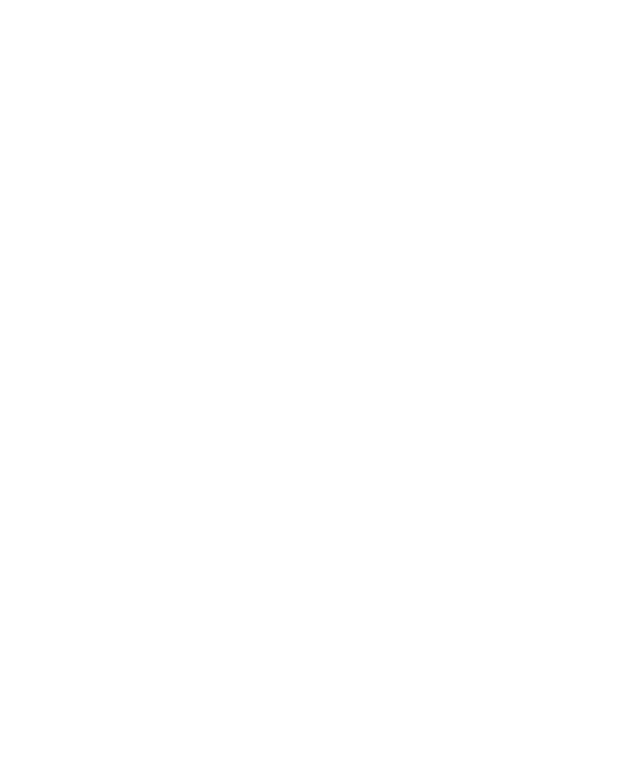
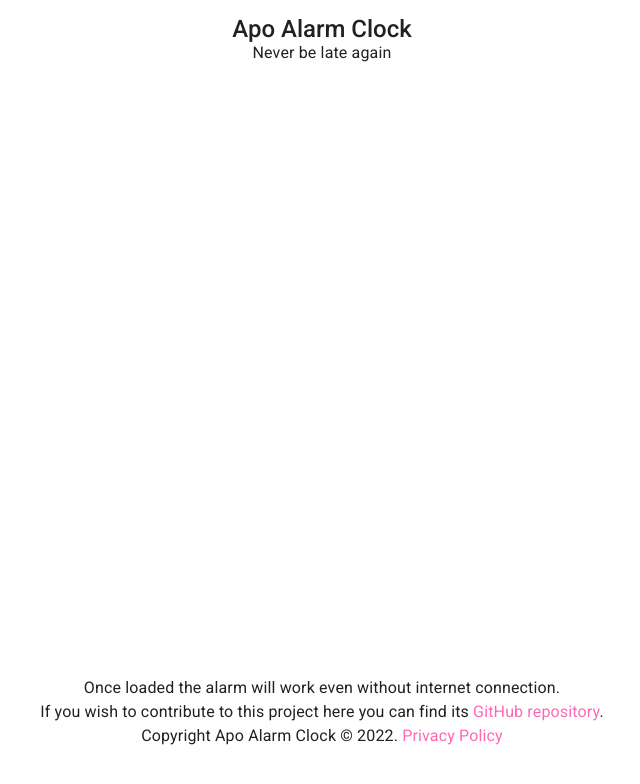
Before and after one commit to Yashmerino/apo-alarm-clock, a React (Create React App) app: page / in a window 1280 px wide. Shown: the top 784 px of the page, without its empty margins (318-958 px from the left). Built offline with nearby package versions, Linux system fonts and the light colour scheme.

Commit message:
Add MUI components (#2)
* Add basic styles

* Add text in header

* Add text and links in footer

* Add Box MUI in ClockContainer

* Add light and dark theme

```diff
--- a/src/app/App.js
+++ b/src/app/App.js
@@ -1,15 +1,32 @@
-import React from "react";
+import React, {useState} from "react";
 import Header from "../components/Header.jsx";
 import ClockContainer from "../components/ClockContainer.jsx";
 import Footer from "../components/Footer.jsx";
+import CssBaseline from '@mui/material/CssBaseline';
+import { ThemeProvider, createTheme } from "@mui/material/styles";
+
+const themeLight = createTheme({
+  palette: {
+    mode: 'light',
+  },
+});
+
+const themeDark = createTheme({
+  palette: {
+    mode: 'dark',
+  },
+});
 
 const App = (props) => {
+  const [light, setLight] = useState(true);
+
   return (
-    <>
+    <ThemeProvider theme={light ? themeLight : themeDark}>
+      <CssBaseline />
       <Header />
-      <ClockContainer />
+      <ClockContainer setLight={() => setLight()} />
       <Footer />
-    </>
+    </ThemeProvider>
   );
 };
 
--- a/src/components/ClockContainer.jsx
+++ b/src/components/ClockContainer.jsx
@@ -1,7 +1,18 @@
 import React from "react";
+import { Typography, Box } from "@mui/material";
 
-const ClockContainer = () => {
-  return <div className="clock-container"></div>;
+const ClockContainer = (props) => {
+  return (
+    <Box
+      display="flex"
+      justifyContent="center"
+      alignItems="center"
+      minHeight="50%"
+      mt="10%"
+    >
+      <div className="clock"></div>
+    </Box>
+  );
 };
 
 export default ClockContainer;
--- a/src/components/Footer.jsx
+++ b/src/components/Footer.jsx
@@ -1,7 +1,35 @@
 import React from "react";
+import { Typography, Box } from "@mui/material";
 
 const Footer = () => {
-  return <footer className="footer"></footer>;
+  return (
+    <Box
+      display="flex"
+      justifyContent="center"
+      alignItems="center"
+      minHeight="20%"
+      mr="2.5%"
+      ml="2.5%"
+      marginTop="calc(5% + 60px)"
+      position="fixed"
+      bottom="0"
+      width="95%"
+      flexDirection="column"
+    >
+      <Typography
+        paragraph={true}
+        sx={{ userSelect: "none", textAlign: "center" }}
+      >
+        Once loaded the alarm will work even without internet connection.
+        <br /> If you wish to contribute to this project here you can find its{" "}
+        <a href="https://github.com/Yashmerino/apoclock-alarm">
+          GitHub repository
+        </a>
+        .
+        <br /> Copyright Apo Alarm Clock © 2022. <a href="#">Privacy Policy</a>
+      </Typography>
+    </Box>
+  );
 };
 
 export default Footer;
--- a/src/components/Header.jsx
+++ b/src/components/Header.jsx
@@ -1,7 +1,22 @@
+import { Typography, Box } from "@mui/material";
 import React from "react";
 
 const Header = () => {
-  return <header></header>;
+  return (
+    <Box
+      display="flex"
+      justifyContent="center"
+      alignItems="center"
+      minHeight="25%"
+      mt="1%"
+      mr="2.5%"
+      ml="2.5%"
+      sx={{ flexDirection: 'column' }}
+    >
+      <Typography variant="h5" style={{fontWeight: 500, userSelect: "none", textAlign: "center" }}>Apo Alarm Clock</Typography>
+      <Typography variant="subtitle1" style={{lineHeight: 1, userSelect: "none", textAlign: "center"}}>Never be late again</Typography>
+    </Box>
+  );
 };
 
 export default Header;
--- a/src/main.css
+++ b/src/main.css
@@ -1,6 +1,16 @@
 body {
-    font-family: 'Roboto', sans-serif;
+  font-family: "Roboto", sans-serif;
 
-    margin: 0;
-    padding: 0;
+  margin: 0;
+  padding: 0;
 }
+
+a {
+  color: hotpink;
+  text-decoration: none;
+}
+
+a:visited {
+  color: hotpink;
+  text-decoration: none;
+}
```
